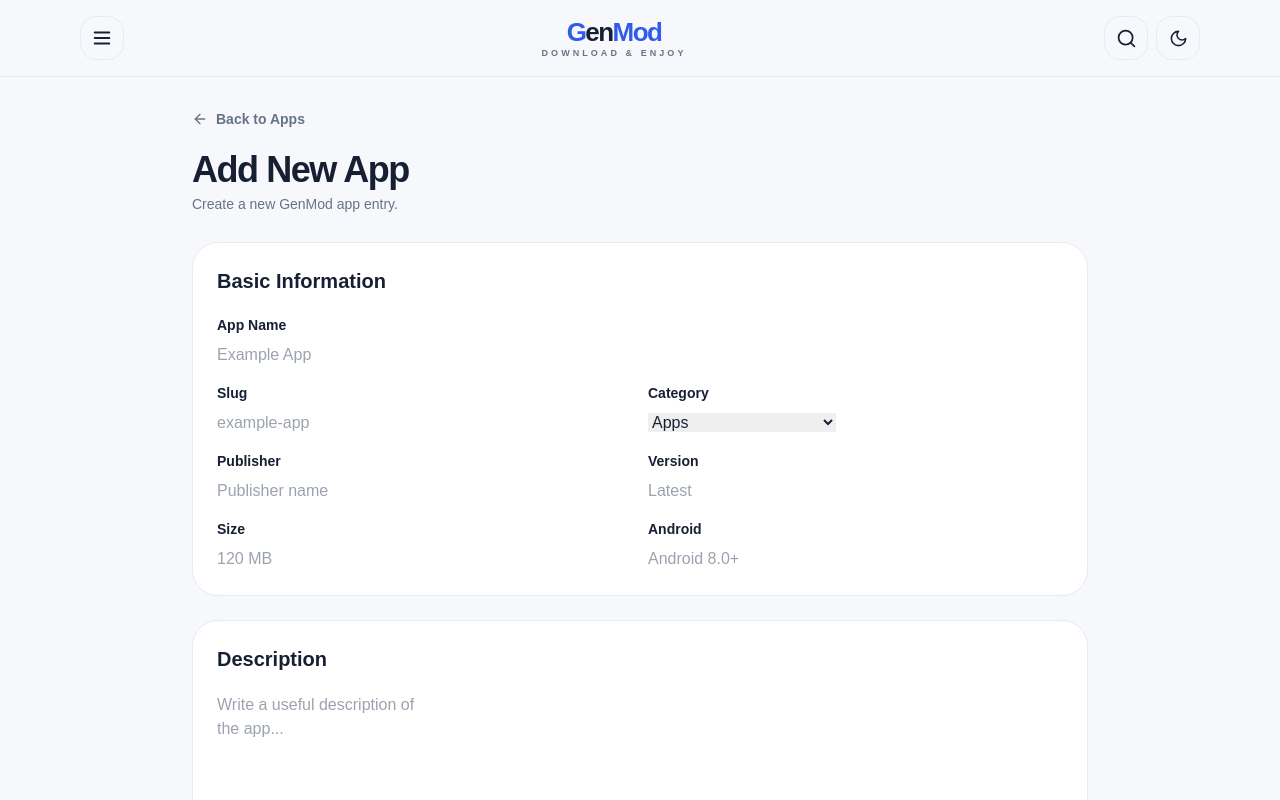
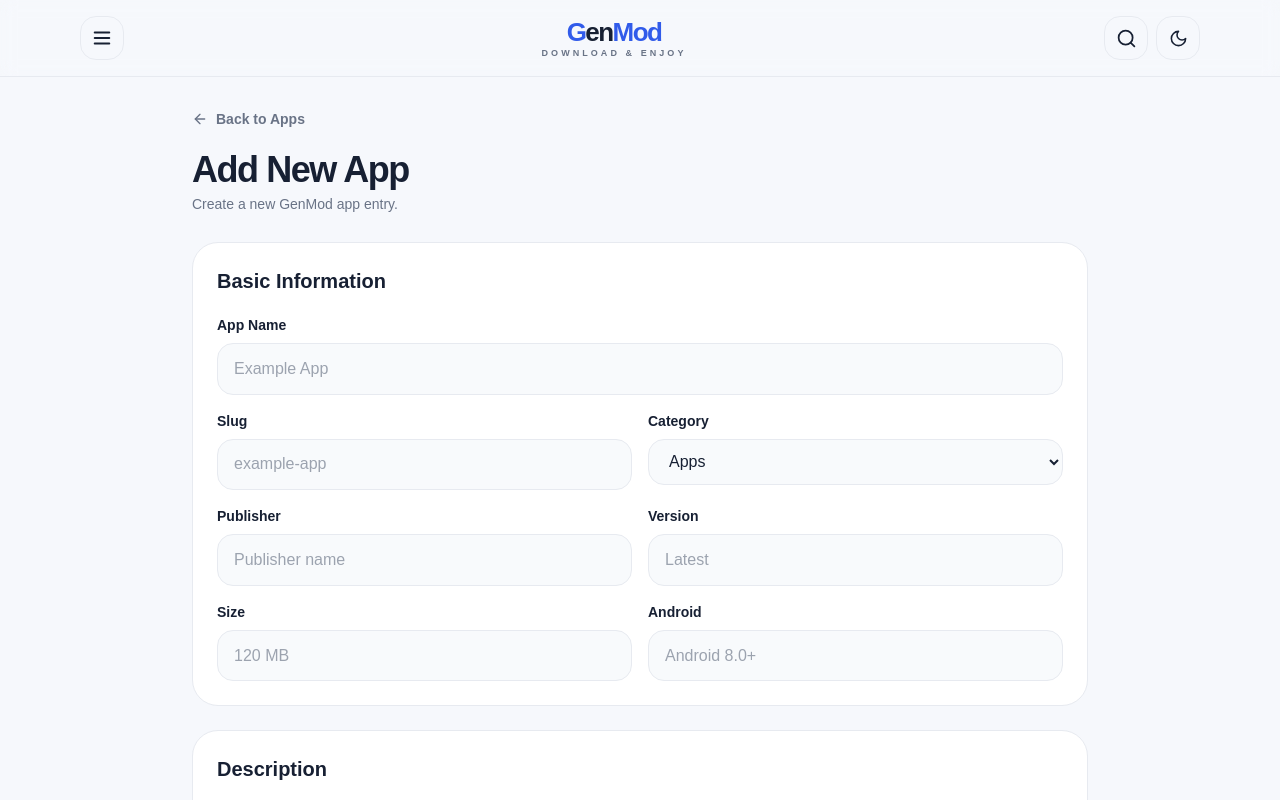
Before and after one commit to nexapk-android/Newmod, a Next.js app: page /admin/apps/new in a window 1280 px wide. Shown: the top 800 px of the page. Built offline with nearby package versions, Linux system fonts and the light colour scheme.

Commit message:
Update globals.css

```diff
--- a/app/globals.css
+++ b/app/globals.css
@@ -68,4 +68,19 @@ button, input { font: inherit; }
 
 ::-webkit-scrollbar { width: 9px; height: 9px; }
 ::-webkit-scrollbar-thumb { background: #cbd2df; border-radius: 999px; }
-.dark ::-webkit-scrollbar-thumb { background: #39445c; }
+.dark ::-webkit-scrollbar-thumb { background: #39445c;
+}
+.admin-input {
+  width: 100%;
+  border-radius: 1rem;
+  border: 1px solid var(--border);
+  background: var(--surface-2);
+  padding: 0.8rem 1rem;
+  outline: none;
+  transition: border-color 0.2s ease, box-shadow 0.2s ease;
+}
+
+.admin-input:focus {
+  border-color: #22c55e;
+  box-shadow: 0 0 0 3px rgb(34 197 94 / 0.12);
+}
```
